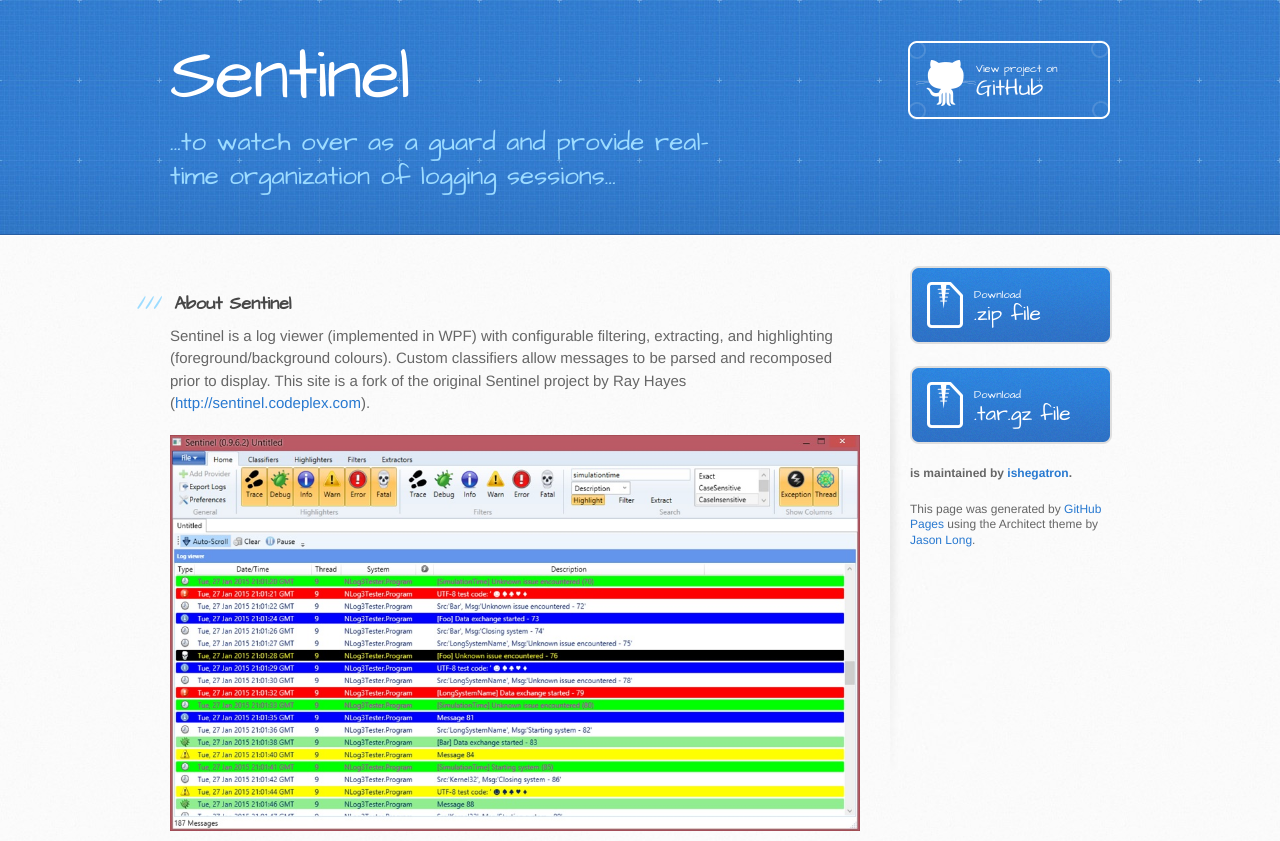
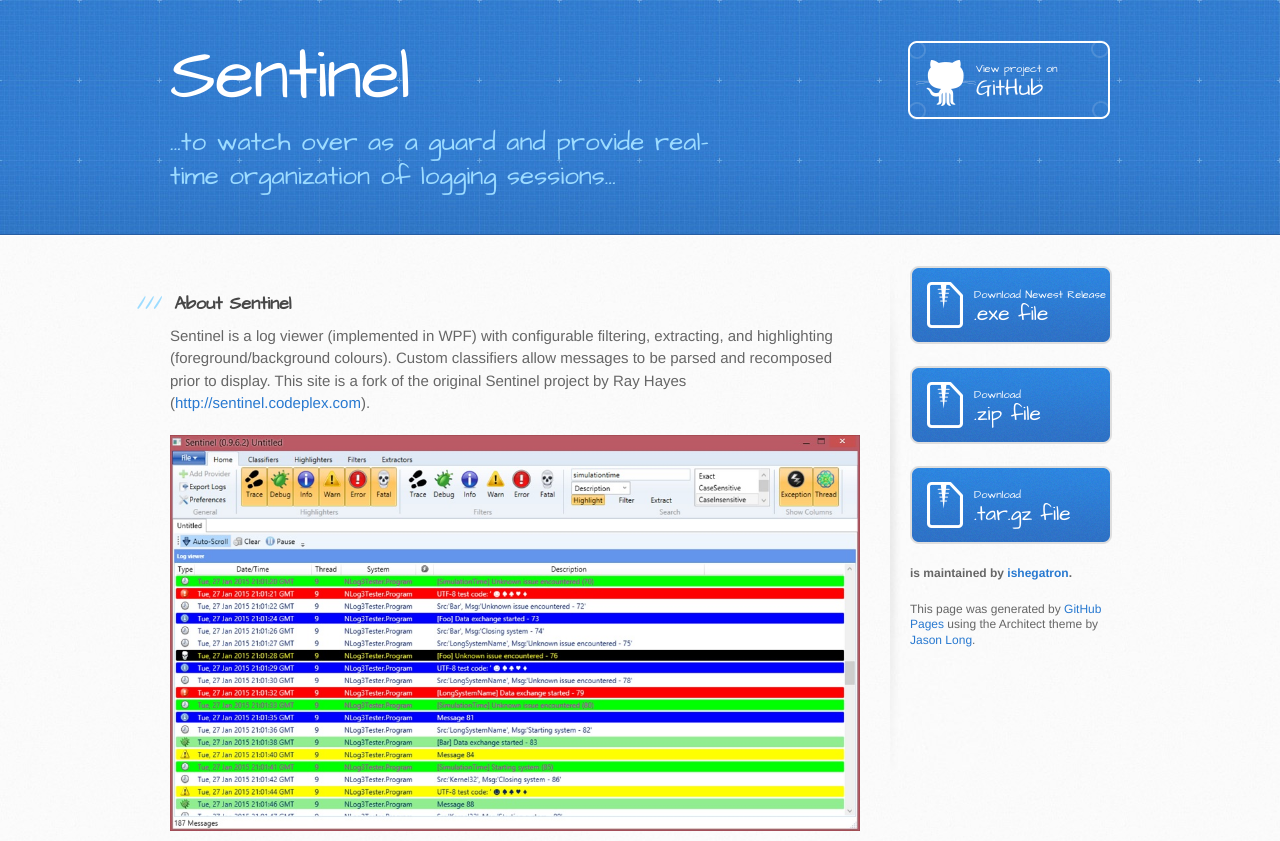
Before and after one commit to ishegatron/Sentinel, a plain HTML site: page index.html in a window 1280 px wide. Shown: the top 841 px of the page. Drawn offline with Linux system fonts and the light colour scheme.

Commit message:
new tracking

```diff
--- a/index.html
+++ b/index.html
@@ -156,11 +156,15 @@
         </section>
 
         <aside id="sidebar">
-          <a href="https://github.com/ishegatron/Sentinel/zipball/master" class="button">
+		  <a href="https://ishegatron.github.io/Sentinel/deploy/latest/setup.exe" onClick="_gaq.push(['_trackEvent', 'Buttons', 'Downloads', 'EXE']);" class="button">
+            <small>Download Newest Release</small>
+            .exe file
+          </a>
+          <a href="https://github.com/ishegatron/Sentinel/zipball/master" onClick="_gaq.push(['_trackEvent', 'Buttons', 'Downloads', 'ZIP']);" class="button">
             <small>Download</small>
             .zip file
           </a>
-          <a href="https://github.com/ishegatron/Sentinel/tarball/master" class="button">
+          <a href="https://github.com/ishegatron/Sentinel/tarball/master" onClick="_gaq.push(['_trackEvent', 'Buttons', 'Downloads', 'TARGZ']);" class="button">
             <small>Download</small>
             .tar.gz file
           </a>
```
